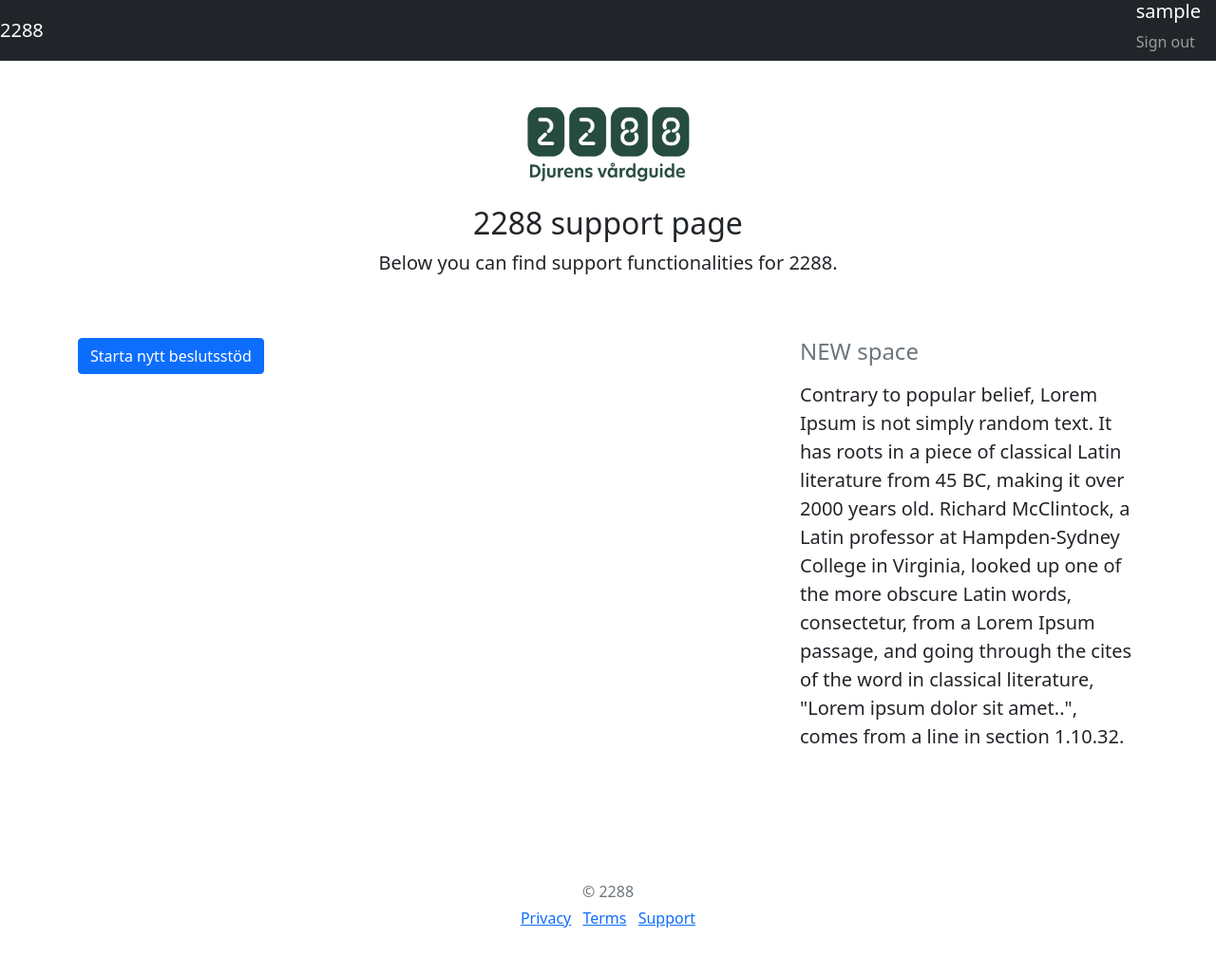
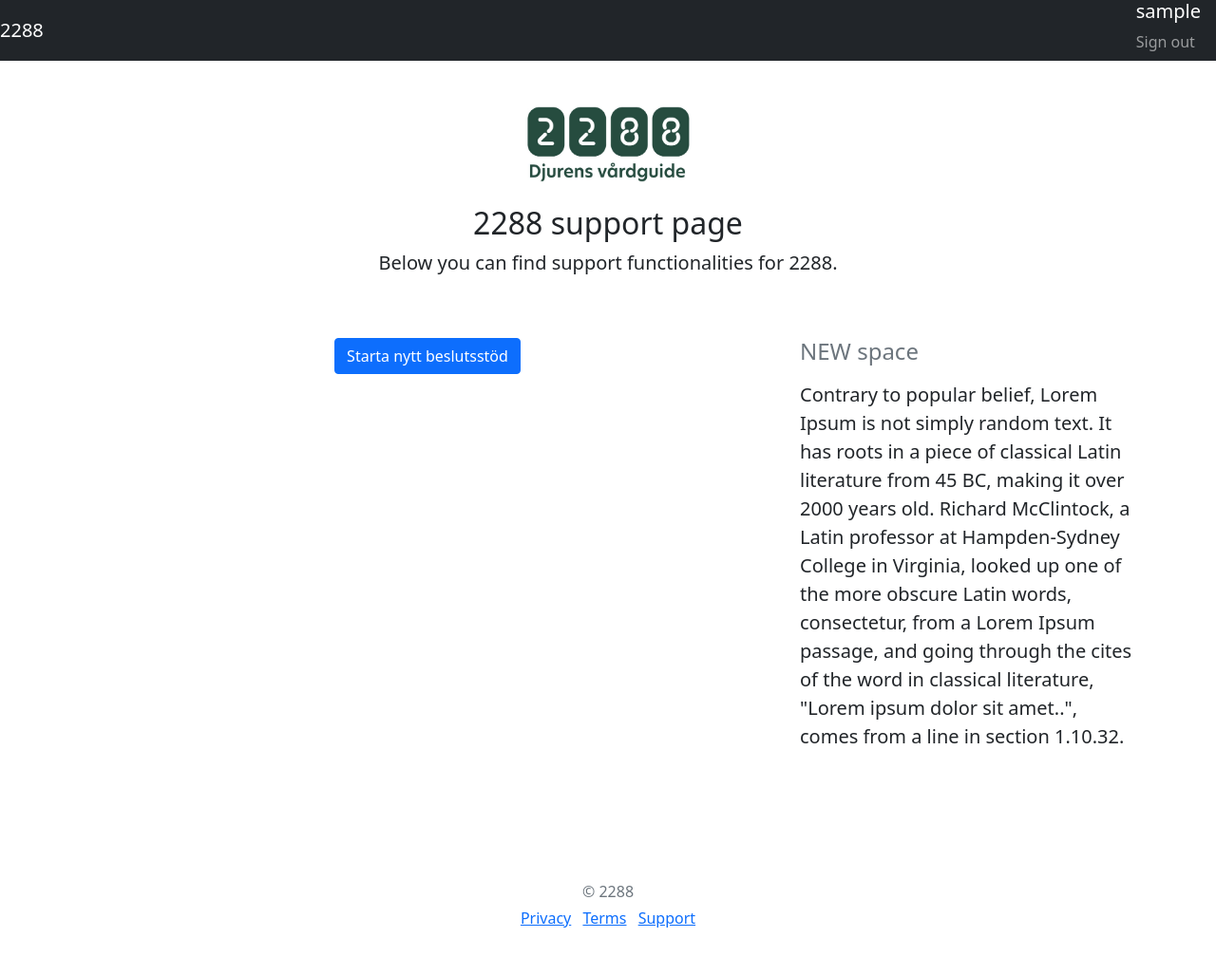
Before and after one commit to grtumanyan/2288_support, a PHP site: page / in a window 1280 px wide. Shown: the whole page at 95% size. Run offline with PHP 8.4, Linux system fonts and the light colour scheme; the visitor is signed in with stand-in values (Sample User, id 1); data comes from the database, SQL or seed files in the repository.

Commit message:
UI fixes, added logout functionality

```diff
--- a/index.php
+++ b/index.php
@@ -90,7 +90,7 @@ if(!isset($_SESSION["loggedin"]) || $_SESSION["loggedin"] !== true){
 
     <div class="row">
         <div class="col-md-4 order-md-2 mb-4">
-            <h4 class="d-flex justify-content-between align-items-center mb-3">
+            <h4 class="d-flex justify-content-between text-center mb-3">
                 <span class="text-muted">NEW space</span>
             </h4>
             <p class="lead">Contrary to popular belief, Lorem Ipsum is not simply random text.
@@ -100,7 +100,7 @@ if(!isset($_SESSION["loggedin"]) || $_SESSION["loggedin"] !== true){
                 Lorem Ipsum passage, and going through the cites of the word in classical literature,
                 "Lorem ipsum dolor sit amet..", comes from a line in section 1.10.32.</p>
         </div>
-        <div class="col-md-8 order-md-1 align-items-center">
+        <div class="col-md-8 order-md-1 text-center">
             <button type="button" id="btnNumberArea" class="btn btn-primary btn-rounded mb-4">Starta nytt beslutsstöd</button>
             <div id="numberArea" style="display:none">
                 <form action="/saveNumber.php" method="POST" class="card p-2">
```
